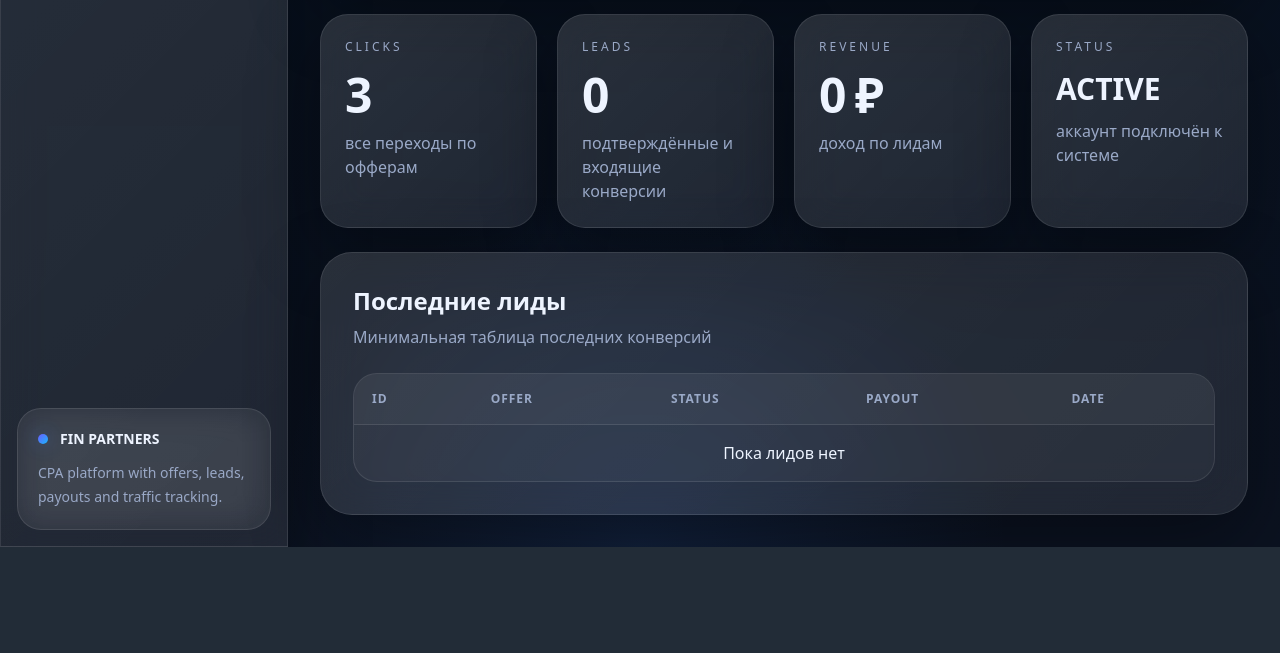
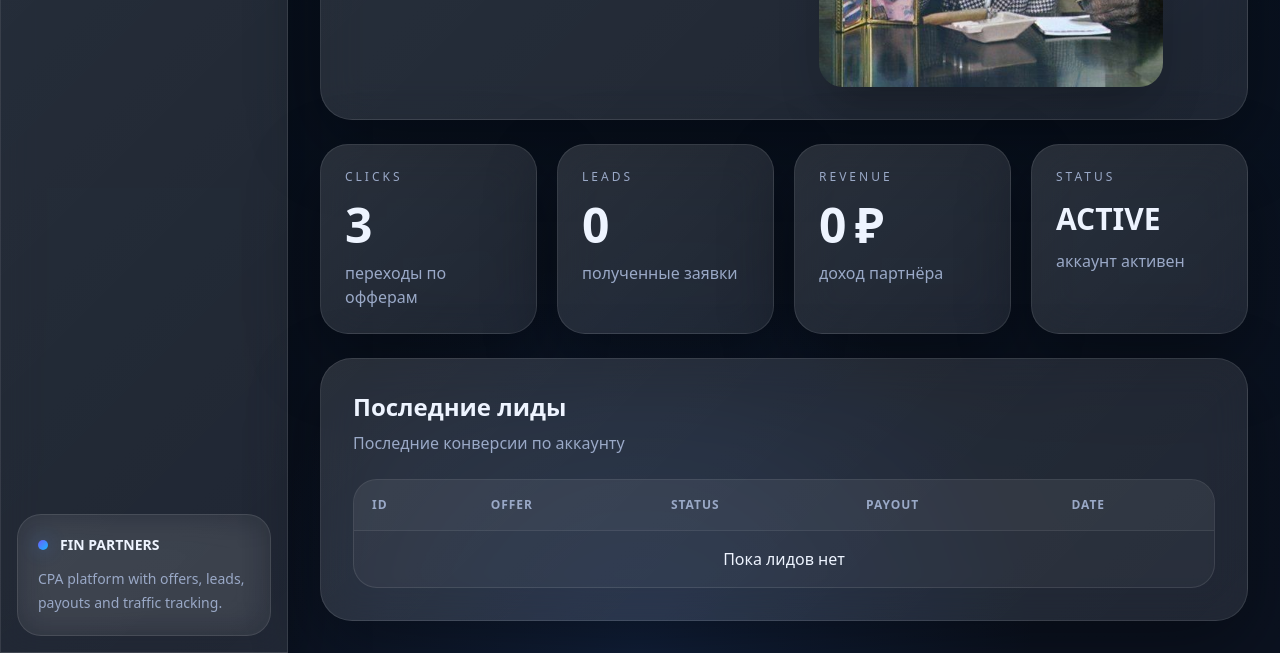
Before and after one commit to hlebbbik777-bot/fin-partners, a Flask app: page /dashboard in a window 1280 px wide. Shown: the part 508-1161 px from the top of the page. Before the commit the page ends 1055 px from the top, so only its background shows below. Run offline with Flask 3, Linux system fonts and the light colour scheme; a user stored in the database is signed in; data comes from the database, SQL or seed files in the repository; data that the repository does not hold is empty; some libraries are stand-ins or nearby versions.

Commit message:
dashboard monkey

```diff
--- a/templates/dashboard.html
+++ b/templates/dashboard.html
@@ -3,59 +3,120 @@
 {% block content %}
 
 <div class="glass rounded-[32px] p-8 mb-6">
+
   <div class="flex flex-col xl:flex-row xl:items-center xl:justify-between gap-6">
+
     <div>
-      <div class="text-sm uppercase tracking-[0.25em] txt-muted mb-3">dashboard</div>
-      <h1 class="text-4xl md:text-5xl font-extrabold tracking-tight txt-main">Партнёрская статистика</h1>
+      <div class="text-sm uppercase tracking-[0.25em] txt-muted mb-3">
+        dashboard
+      </div>
+
+      <h1 class="text-4xl md:text-5xl font-extrabold tracking-tight txt-main">
+        Партнёрская статистика
+      </h1>
+
       <p class="mt-4 txt-muted max-w-2xl leading-7">
-        Следи за кликами, лидами и доходом в одном окне. Это центр управления трафиком и банковскими офферами.
+        Следи за кликами, лидами и доходом в одном окне.
       </p>
     </div>
 
-    <div class="w-full max-w-md glass-soft rounded-[28px] p-4">
+    <div class="w-full max-w-md flex items-center justify-center">
+
       <img
-        src="https://images.unsplash.com/photo-1556740749-887f6717d7e4?auto=format&fit=crop&w=900&q=80"
-        alt="dashboard"
-        class="h-64 w-full object-cover rounded-[24px]"
+      src="/static/images/monkey.jpg"
+      class="rounded-3xl shadow-2xl max-h-[420px]"
       >
+
     </div>
+
+  </div>
+
+</div>
+
+
+
+<div class="grid grid-cols-1 md:grid-cols-2 xl:grid-cols-4 gap-5 mb-6">
+
+  <div class="glass rounded-[28px] p-6">
+    <div class="text-xs uppercase tracking-[0.25em] txt-muted">
+      Clicks
+    </div>
+
+    <div class="mt-4 text-5xl font-extrabold stat-num txt-main">
+      {{ clicks or 0 }}
+    </div>
+
+    <div class="mt-3 txt-muted">
+      переходы по офферам
     </div>
   </div>
 
-<div class="grid grid-cols-1 md:grid-cols-2 xl:grid-cols-4 gap-5 mb-6">
+
   <div class="glass rounded-[28px] p-6">
-    <div class="text-xs uppercase tracking-[0.25em] txt-muted">Clicks</div>
-    <div class="mt-4 text-5xl font-extrabold stat-num txt-main">{{ clicks or 0 }}</div>
-    <div class="mt-3 txt-muted">все переходы по офферам</div>
+    <div class="text-xs uppercase tracking-[0.25em] txt-muted">
+      Leads
     </div>
 
-  <div class="glass rounded-[28px] p-6">
-    <div class="text-xs uppercase tracking-[0.25em] txt-muted">Leads</div>
-    <div class="mt-4 text-5xl font-extrabold stat-num txt-main">{{ leads or 0 }}</div>
-    <div class="mt-3 txt-muted">подтверждённые и входящие конверсии</div>
+    <div class="mt-4 text-5xl font-extrabold stat-num txt-main">
+      {{ leads or 0 }}
     </div>
 
-  <div class="glass rounded-[28px] p-6">
-    <div class="text-xs uppercase tracking-[0.25em] txt-muted">Revenue</div>
-    <div class="mt-4 text-5xl font-extrabold stat-num txt-main">{{ money or 0 }} ₽</div>
-    <div class="mt-3 txt-muted">доход по лидам</div>
-  </div>
-
-  <div class="glass rounded-[28px] p-6">
-    <div class="text-xs uppercase tracking-[0.25em] txt-muted">Status</div>
-    <div class="mt-4 text-3xl font-extrabold txt-main">ACTIVE</div>
-    <div class="mt-3 txt-muted">аккаунт подключён к системе</div>
+    <div class="mt-3 txt-muted">
+      полученные заявки
     </div>
   </div>
 
-<div class="glass rounded-[32px] p-8">
-  <div class="mb-6">
-    <h2 class="text-2xl font-bold txt-main">Последние лиды</h2>
-    <p class="mt-2 txt-muted">Минимальная таблица последних конверсий</p>
+
+  <div class="glass rounded-[28px] p-6">
+    <div class="text-xs uppercase tracking-[0.25em] txt-muted">
+      Revenue
     </div>
 
+    <div class="mt-4 text-5xl font-extrabold stat-num txt-main">
+      {{ money or 0 }} ₽
+    </div>
+
+    <div class="mt-3 txt-muted">
+      доход партнёра
+    </div>
+  </div>
+
+
+  <div class="glass rounded-[28px] p-6">
+    <div class="text-xs uppercase tracking-[0.25em] txt-muted">
+      Status
+    </div>
+
+    <div class="mt-4 text-3xl font-extrabold txt-main">
+      ACTIVE
+    </div>
+
+    <div class="mt-3 txt-muted">
+      аккаунт активен
+    </div>
+  </div>
+
+</div>
+
+
+
+<div class="glass rounded-[32px] p-8">
+
+  <div class="mb-6">
+    <h2 class="text-2xl font-bold txt-main">
+      Последние лиды
+    </h2>
+
+    <p class="mt-2 txt-muted">
+      Последние конверсии по аккаунту
+    </p>
+  </div>
+
+
   <div class="table-shell">
+
     <table>
+
       <thead>
         <tr>
           <th>ID</th>
@@ -65,9 +126,14 @@
           <th>Date</th>
         </tr>
       </thead>
+
+
       <tbody>
+
         {% if leads_table %}
+
           {% for lead in leads_table %}
+
           <tr>
             <td>{{ lead.id }}</td>
             <td>{{ lead.name }}</td>
@@ -75,15 +141,25 @@
             <td>{{ lead.payout }} ₽</td>
             <td>{{ lead.created_at }}</td>
           </tr>
+
           {% endfor %}
+
         {% else %}
+
         <tr>
-            <td colspan="5" class="text-center txt-muted">Пока лидов нет</td>
+          <td colspan="5" class="text-center txt-muted">
+            Пока лидов нет
+          </td>
         </tr>
+
         {% endif %}
+
       </tbody>
+
     </table>
+
   </div>
+
 </div>
 
 {% endblock %}
```
Lines whose indentation alone changed are shown as unchanged.
